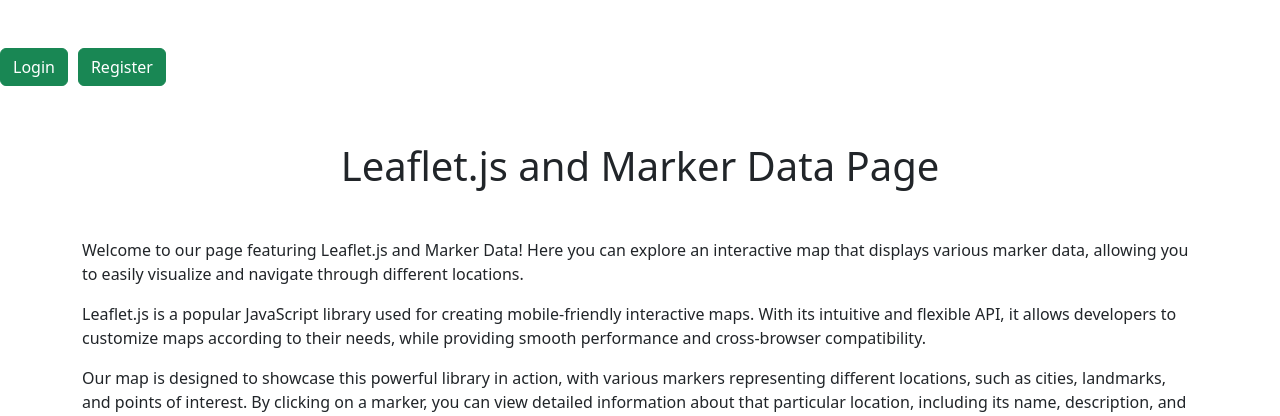
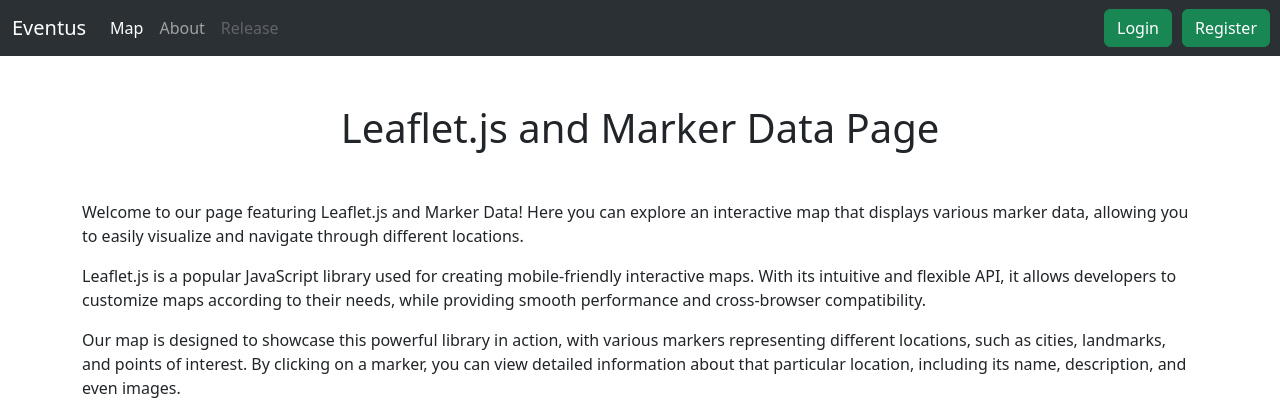
Before and after one commit to ralfsfilipjonoks/QualificationWork, a Flask app: page /about in a window 1280 px wide. Shown: the top 416 px of the page. Run offline with Flask 2, Linux system fonts and the light colour scheme; some libraries are stand-ins or nearby versions.

Commit message:
Stable version everything working

```diff
--- a/templates/header.html
+++ b/templates/header.html
@@ -16,7 +16,9 @@
       integrity="sha384-w76AqPfDkMBDXo30jS1Sgez6pr3x5MlQ1ZAGC+nuZB+EYdgRZgiwxhTBTkF7CXvN"
       crossorigin="anonymous"></script>
   </head>
-  <nav class="navbar navbar-inverse navbar-fixed-top" data-bs-theme="dark">
+  <nav
+    class="navbar navbar-expand-lg bg-body-tertiary navbar bg-dark"
+    data-bs-theme="dark">
     <div class="container-fluid">
       {% if username %}
       <a class="navbar-brand" href="/">Eventus</a>
```
